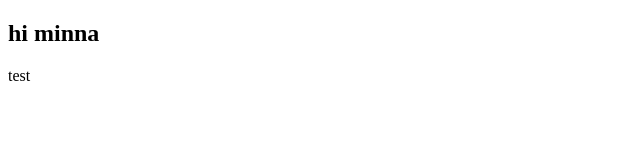
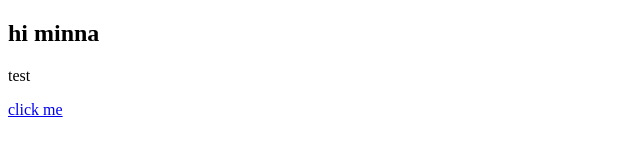
Before and after one commit to sameededitz/localrepo, a plain HTML site: page index.html in a window 1280 px wide. Shown: the full height of the page, 0-640 px from the left. Drawn offline with Linux system fonts and the light colour scheme.

Commit message:
add anchor

```diff
--- a/index.html
+++ b/index.html
@@ -8,5 +8,6 @@
 <body>
     <h2>hi minna</h2>
     <p>test </p>
+    <a href="#">click me</a>
 </body>
 </html>
```
